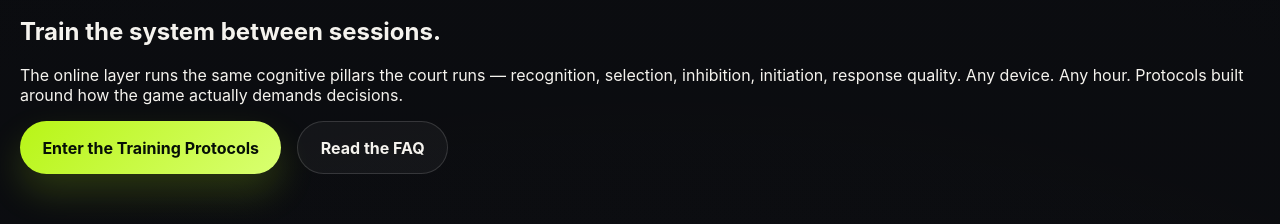
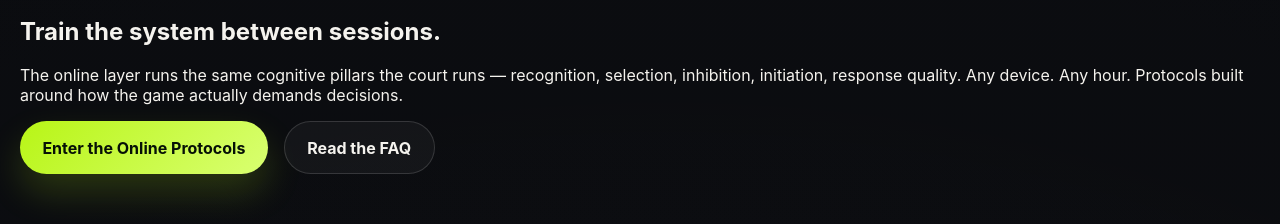
Before and after one commit to hooporiapr-oss/REACTION-LIGHTS-Training, a website: page index.html in a window 1280 px wide. Shown: the part 5848-6072 px from the top of the page. Drawn offline with Linux system fonts and the light colour scheme.

Commit message:
Update index.html

```diff
--- a/index.html
+++ b/index.html
@@ -1162,7 +1162,7 @@
             <p data-en="The online layer runs the same cognitive pillars the court runs — recognition, selection, inhibition, initiation, response quality. Any device. Any hour. Protocols built around how the game actually demands decisions." data-es="La capa online entrena los mismos pilares cognitivos que entrena la cancha — reconocimiento, selección, inhibición, iniciación, calidad de respuesta. Cualquier dispositivo. Cualquier hora. Protocolos construidos alrededor de cómo el juego realmente exige decisiones.">The online layer runs the same cognitive pillars the court runs — recognition, selection, inhibition, initiation, response quality. Any device. Any hour. Protocols built around how the game actually demands decisions.</p>
           </div>
           <div style="display:flex; gap:1rem; flex-wrap:wrap;">
-            <a href="training-protocols.html" class="btn" data-en="Enter the Training Protocols" data-es="Entra a los Protocolos">Enter the Training Protocols</a>
+            <a href="training-protocols.html" class="btn" data-en="Enter the Online Protocols" data-es="Entra a los Protocolos">Enter the Online Protocols</a>
             <a href="#faq" class="btn-secondary" data-en="Read the FAQ" data-es="Lee las Preguntas">Read the FAQ</a>
           </div>
         </div>
```
